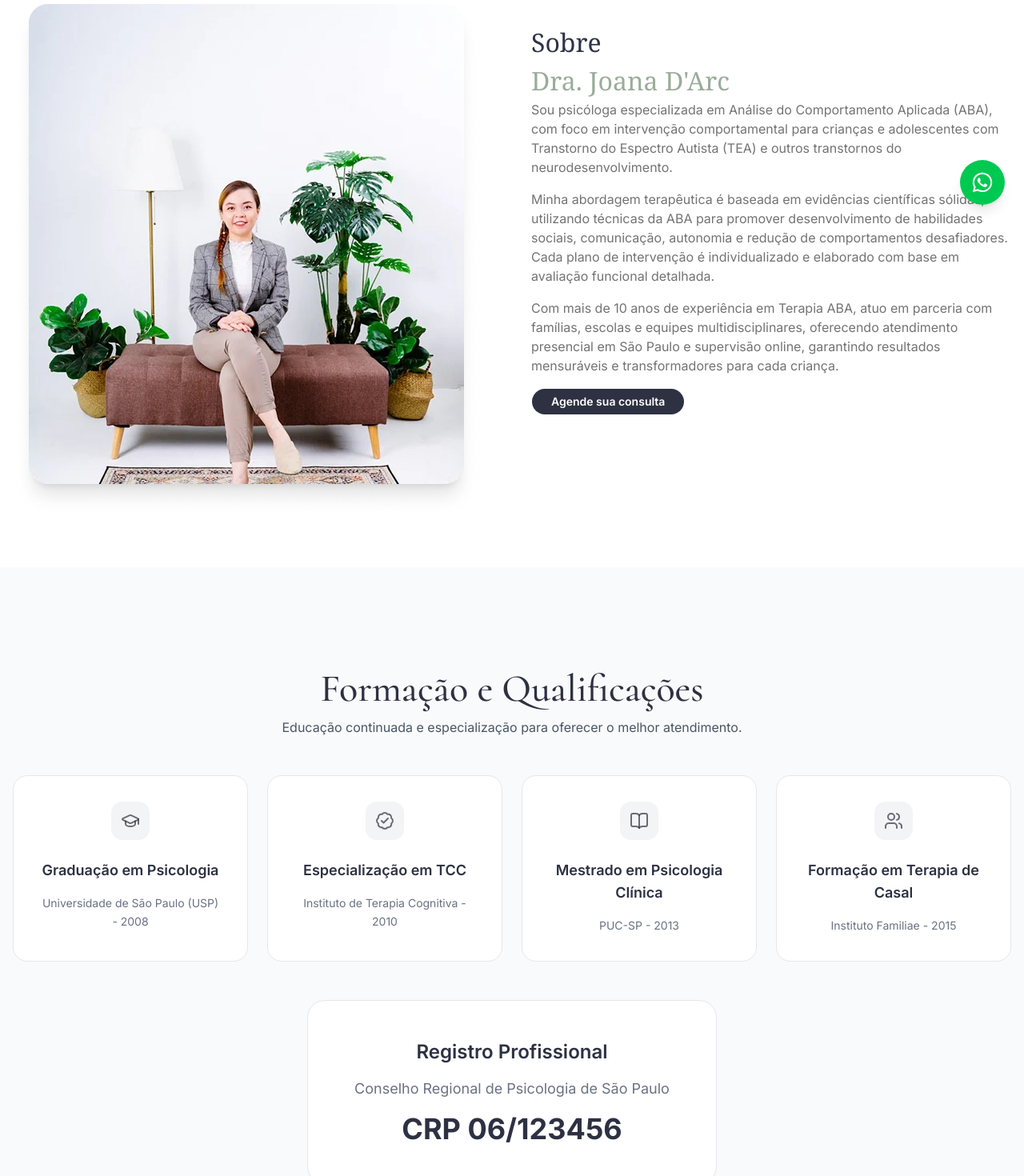
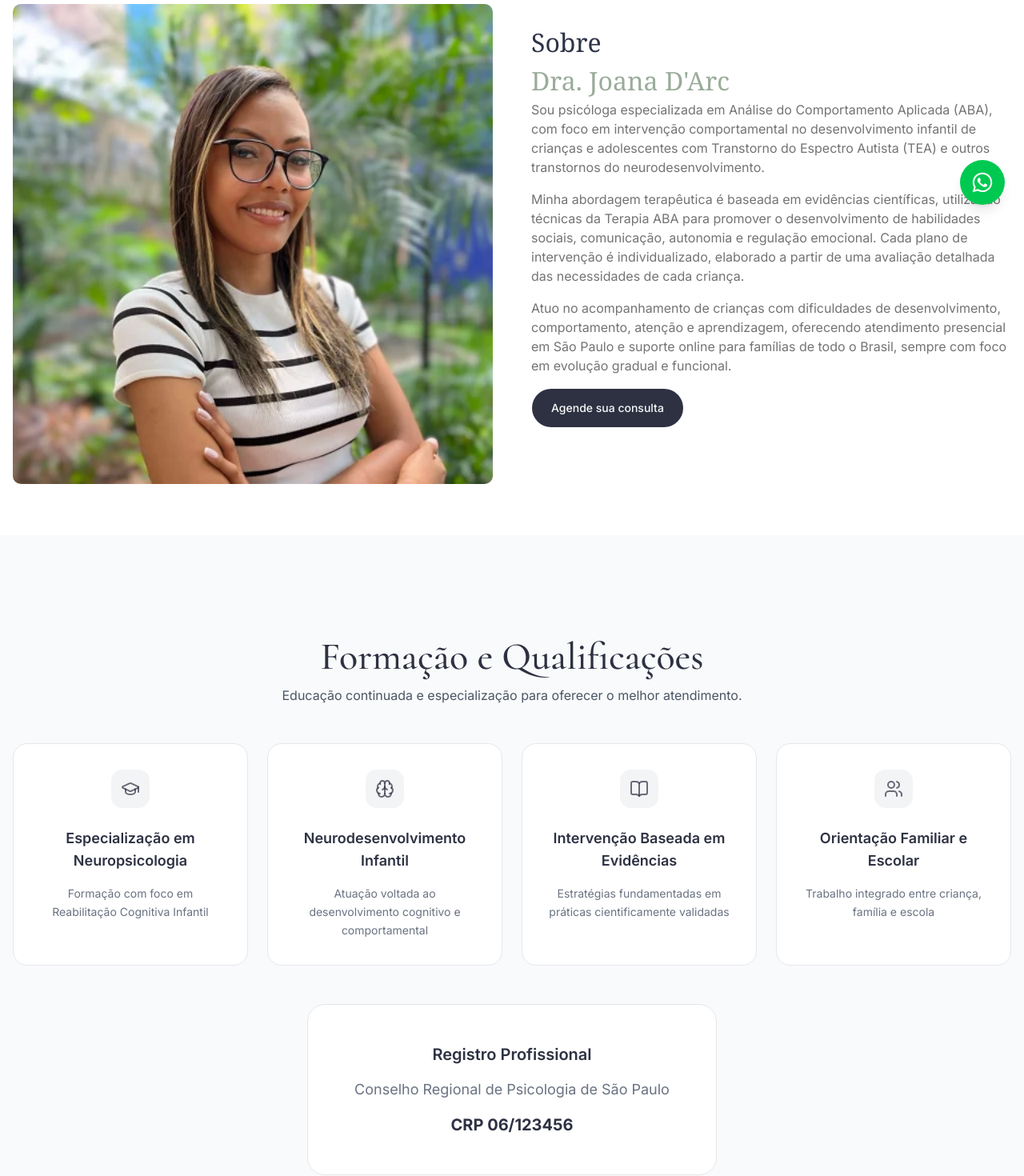
Before and after one commit to KAUANPEREIRA/psicoligiadrjjoana, a Next.js app: page /sobre in a window 1280 px wide. Shown: the part 520-1990 px from the top of the page at 80% size. Built offline with nearby package versions, Linux system fonts and the light colour scheme.

Commit message:
feat:site

```diff
--- a/app/components/Formation.tsx
+++ b/app/components/Formation.tsx
@@ -1,28 +1,35 @@
-import { GraduationCap, BadgeCheck, BookOpen, Users } from "lucide-react";
+import {
+  GraduationCap,
+  BadgeCheck,
+  BookOpen,
+  Users,
+  Brain,
+} from "lucide-react";
 
 const formations = [
   {
     icon: GraduationCap,
-    title: "Graduação em Psicologia",
-    institution: "Universidade de São Paulo (USP) - 2008",
+    title: "Especialização em Neuropsicologia",
+    institution: "Formação com foco em Reabilitação Cognitiva Infantil",
   },
   {
-    icon: BadgeCheck,
-    title: "Especialização em TCC",
-    institution: "Instituto de Terapia Cognitiva - 2010",
+    icon: Brain,
+    title: "Neurodesenvolvimento Infantil",
+    institution:
+      "Atuação voltada ao desenvolvimento cognitivo e comportamental",
   },
   {
     icon: BookOpen,
-    title: "Mestrado em Psicologia Clínica",
-    institution: "PUC-SP - 2013",
+    title: "Intervenção Baseada em Evidências",
+    institution:
+      "Estratégias fundamentadas em práticas cientificamente validadas",
   },
   {
     icon: Users,
-    title: "Formação em Terapia de Casal",
-    institution: "Instituto Familiae - 2015",
+    title: "Orientação Familiar e Escolar",
+    institution: "Trabalho integrado entre criança, família e escola",
   },
 ];
-
 export const Formation = () => {
   return (
     <>
@@ -63,7 +70,7 @@ export const Formation = () => {
           </div>
 
           <div className="max-w-lg rounded-3xl border border-gray-200 bg-white px-8 py-12 text-center mx-auto mt-12">
-            <h3 className="text-2xl font-semibold text-[#2d3142]">
+            <h3 className="text-xl font-semibold text-[#2d3142]">
               Registro Profissional
             </h3>
 
@@ -71,7 +78,7 @@ export const Formation = () => {
               Conselho Regional de Psicologia de São Paulo
             </p>
 
-            <p className="mt-4 text-4xl font-bold text-[#2d3142]">
+            <p className="mt-4 text-xl font-bold text-[#2d3142]">
               CRP 06/123456
             </p>
           </div>
--- a/app/servicos/page.tsx
+++ b/app/servicos/page.tsx
@@ -13,7 +13,7 @@ export default function Servicos() {
     <>
       <Header />
 
-      <BreadcrumbComponent />
+      <BreadcrumbComponent title="Serviços" />
 
       <ServicesHome />
 
--- a/app/sobre/page.tsx
+++ b/app/sobre/page.tsx
@@ -17,13 +17,13 @@ export default function Sobre() {
       <section>
         <div className="container mx-auto px-4 py-16 ">
           <div className="grid grid-cols-1 gap-12 md:grid-cols-2">
-            <div>
+            <div className="relative rounded-lg overflow-hidden w-full h-[600px]">
               <Image
-                src="/imagens/sobre.webp"
+                src="/imagens/joana.webp"
                 alt="Psicóloga especialista em Terapia ABA realizando atendimento clínico"
-                title="Psicóloga especialista em Terapia ABA realizando atendimento clínico"
-                width={584}
-                height={640}
+                width={600}
+                height={800}
+                className="object-cover object-top w-full h-full"
               />
             </div>
             <div>
@@ -33,28 +33,30 @@ export default function Sobre() {
               </h1>
               <p className="text-base text-muted-foreground mb-4">
                 Sou psicóloga especializada em Análise do Comportamento Aplicada
-                (ABA), com foco em intervenção comportamental para crianças e
-                adolescentes com Transtorno do Espectro Autista (TEA) e outros
-                transtornos do neurodesenvolvimento.
+                (ABA), com foco em intervenção comportamental no desenvolvimento
+                infantil de crianças e adolescentes com Transtorno do Espectro
+                Autista (TEA) e outros transtornos do neurodesenvolvimento.
               </p>
+
               <p className="text-base text-muted-foreground mb-4">
-                Minha abordagem terapêutica é baseada em evidências científicas
-                sólidas, utilizando técnicas da ABA para promover
+                Minha abordagem terapêutica é baseada em evidências científicas,
+                utilizando técnicas da Terapia ABA para promover o
                 desenvolvimento de habilidades sociais, comunicação, autonomia e
-                redução de comportamentos desafiadores. Cada plano de
-                intervenção é individualizado e elaborado com base em avaliação
-                funcional detalhada.
+                regulação emocional. Cada plano de intervenção é
+                individualizado, elaborado a partir de uma avaliação detalhada
+                das necessidades de cada criança.
               </p>
+
               <p className="text-base text-muted-foreground mb-4">
-                Com mais de 10 anos de experiência em Terapia ABA, atuo em
-                parceria com famílias, escolas e equipes multidisciplinares,
-                oferecendo atendimento presencial em São Paulo e supervisão
-                online, garantindo resultados mensuráveis e transformadores para
-                cada criança.
+                Atuo no acompanhamento de crianças com dificuldades de
+                desenvolvimento, comportamento, atenção e aprendizagem,
+                oferecendo atendimento presencial em São Paulo e suporte online
+                para famílias de todo o Brasil, sempre com foco em evolução
+                gradual e funcional.
               </p>
               <Button
                 asChild
-                className="btn  bg-[#2D3142] inline-flex items-center justify-center rounded-[2.5rem] px-6 py-4 font-semibold text-white transition-all duration-300"
+                className="bg-[#2D3142] hover:bg-[#1f2330] rounded-full px-6 py-6"
               >
                 <Link href="/sobre">Agende sua consulta</Link>
               </Button>
```
